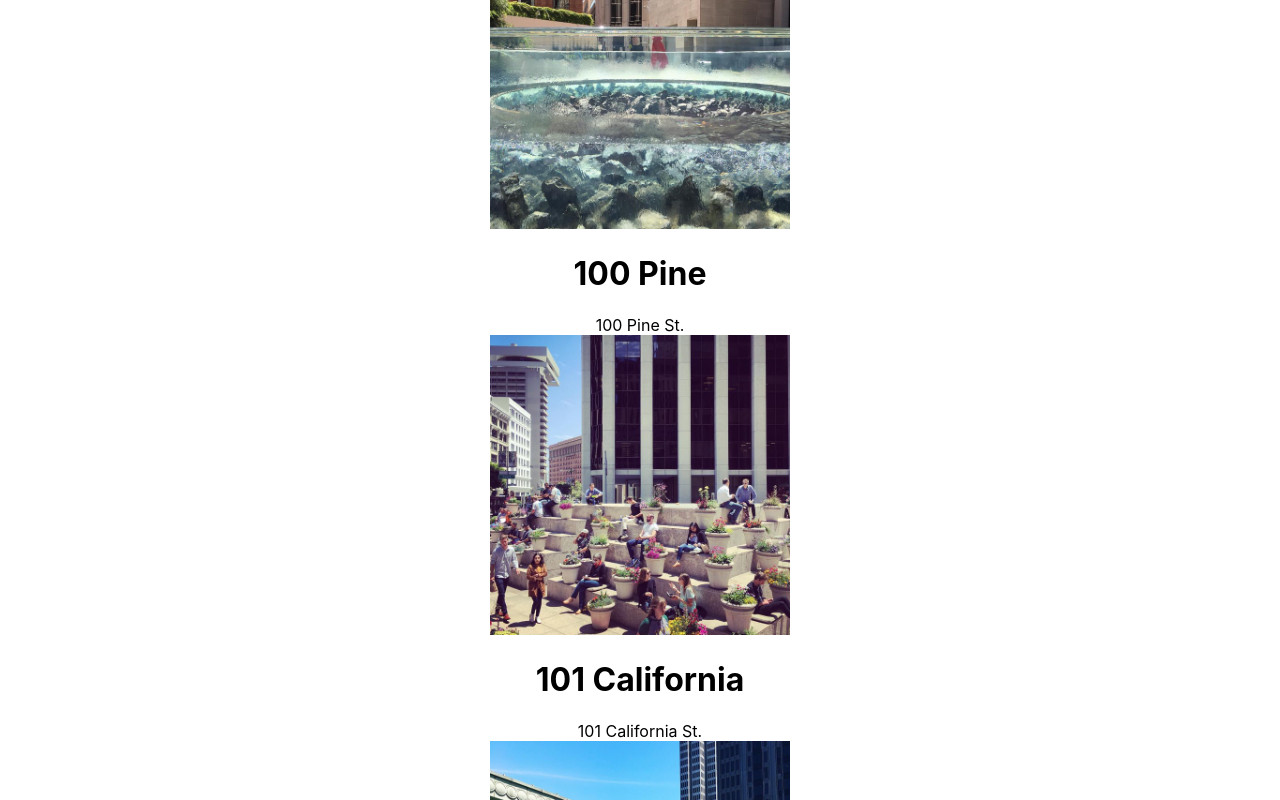
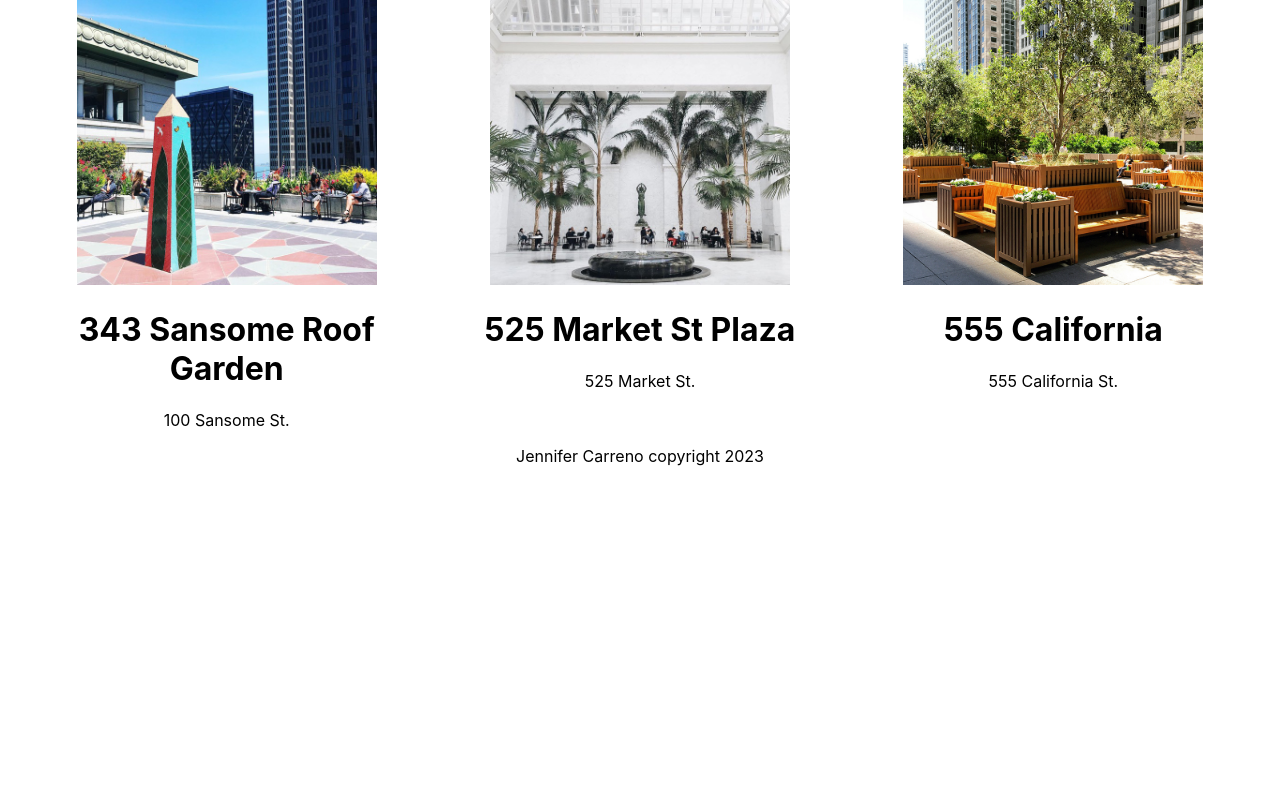
Before and after one commit to jennifercarreno/sfpopos, a React (Create React App) app: page / in a window 1280 px wide. Shown: the part 643-1443 px from the top of the page. After the commit the page ends 1125 px from the top, so only its background shows below. Built offline with nearby package versions, Linux system fonts and the light colour scheme.

Commit message:
dynamic content + footer

```diff
--- a/src/App.js
+++ b/src/App.js
@@ -1,12 +1,14 @@
 import './App.css';
 import Title from './Title';
 import POPOSList from './POPOSList';
+import Footer from './Footer';
 
 function App() {
   return (
     <div className="App">
       <Title />
       <POPOSList />
+      <Footer />
 
     </div>
   );
--- /dev/null
+++ b/src/Footer.css
@@ -0,0 +1,10 @@
+
+.Footer {
+    position: fixed;
+    left: 0;
+    bottom: 0;
+    width: 100%;
+    background-color: rgb(192, 45, 26);
+    color: white;
+    text-align: center;
+  }
--- /dev/null
+++ b/src/Footer.js
@@ -0,0 +1,11 @@
+// src/Footer.js
+
+function Footer() {
+    return (
+        <div className="Footer">
+            <p>Jennifer Carreno copyright 2023</p>
+        </div>
+    )
+}
+
+export default Footer
--- /dev/null
+++ b/src/POPOSList.css
@@ -0,0 +1,9 @@
+/* src/POPOSList.css */
+.POPOSList {
+    width: calc(100% - 80px);
+    margin: auto;
+    display: grid;
+    grid-template-columns: 1fr 1fr 1fr;
+    grid-gap: 40px;
+    padding-top: 1em;
+  }
--- a/src/POPOSList.js
+++ b/src/POPOSList.js
@@ -1,9 +1,10 @@
 // src/POPOSList.js
 import POPOSSpace from './POPOSSpace';
+import './POPOSList.css';
 
 function POPOSList() {
     return (
-      <div>
+        <div className="POPOSList">
         <POPOSSpace
             name="50 California Street"
             address="50 California St."
--- /dev/null
+++ b/src/POPOSSpace.css
@@ -0,0 +1,9 @@
+.POPOSSpace {
+    width: 100%;
+    text-align: center;
+  }
+
+  .POPOSSpace > img {
+    width: 100%;
+    height: auto;
+  }
--- a/src/POPOSSpace.js
+++ b/src/POPOSSpace.js
@@ -1,4 +1,5 @@
 // src/POPOSSpace.js
+import "./POPOSSpace.css"
 
 function POPOSSpace(props) {
     const { name, image, address } = props
```
